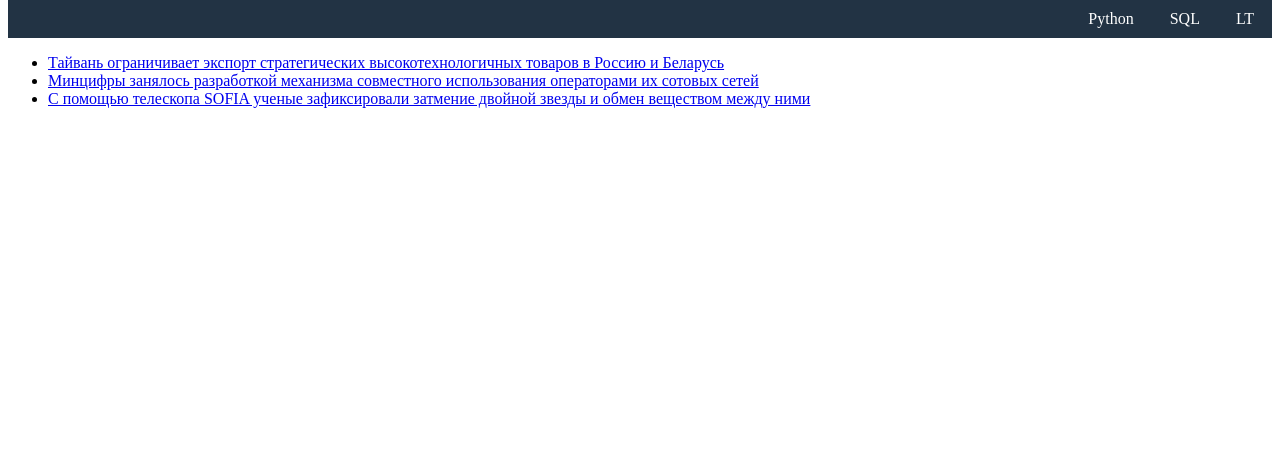
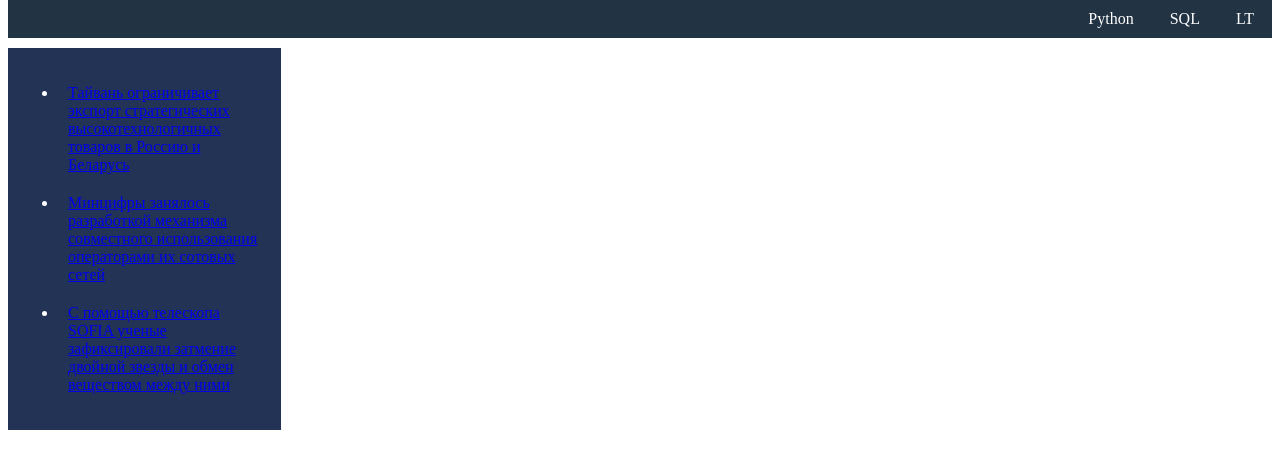
Before and after one commit to azikoDron/TimeManager, a Django app: page /mainpage/ in a window 1280 px wide. Shown: the part 99-568 px from the top of the page. Run offline with Django 4.2, Linux system fonts and the light colour scheme; data comes from the database, SQL or seed files in the repository.

Commit message:
added aside style and news blog

```diff
--- /dev/null
+++ b/mainpage/static/mainpage/aside_style.css
@@ -0,0 +1,17 @@
+
+aside {
+    color: white;
+    background-color: #235;
+    width: 20%;
+    padding: 10px;
+    margin-top: 10px;
+    overflow: hidden;
+
+}
+
+.news_list li {
+    color: white;
+    padding: 10px;
+    text-decoration: none;
+
+}
--- a/mainpage/templates/mainpage/base.html
+++ b/mainpage/templates/mainpage/base.html
@@ -8,6 +8,8 @@
     <title>{% block title%} Landing {% endblock %}</title>
     {% load static %}
     <link rel="stylesheet" type="text/css" href="{% static 'mainpage/style.css' %}">
+    {%block imports%}
+    {%endblock imports%}
 </head>
 <body>
     {% block header %}
@@ -24,7 +26,11 @@
     </ul>
     {% endblock header %}
 
-    <section></section>
+    {% block left_aside %}
+
+    {% endblock left_aside %}
+
+
     {% block content %}
 
     {% endblock content %}
--- a/mainpage/templates/mainpage/index.html
+++ b/mainpage/templates/mainpage/index.html
@@ -1,10 +1,16 @@
 {% extends "./base.html" %}
+{%block imports%}
+
+{% load static %}
+<link rel="stylesheet" type="text/css" href="{% static 'mainpage/aside_style.css' %}">
+{%endblock imports%}
+{% block left_aside %}
+<aside class="left_aside">
 
 
-{% block content %}
-<article>
+
     {% if latest_issue_list %}
-    <ul>
+    <ul class="news_list">
         {% for issue in latest_issue_list %}
         <li><a href="{% url 'mainpage:detail' issue.id %}">{{ issue.issue_topic }}</a></li>
         {% endfor %}
@@ -12,5 +18,5 @@
     {% else %}
     <p>No news are available.</p>
     {% endif %}
-</article>
-{% endblock content %}
+</aside>
+{% endblock left_aside %}
```
Also changed, not shown: mainpage/static/mainpage/style.css (line endings or trailing spaces).
